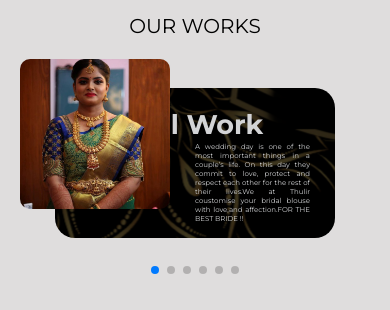
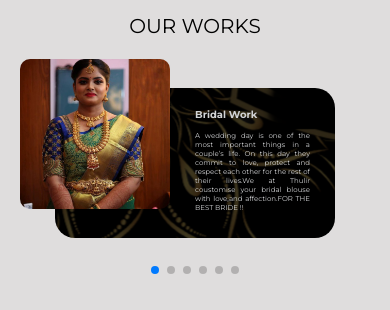
Before and after one commit to Kvn22xx/Thulir, a PHP site: page / in a window 390 px wide. Shown: the part 759-1069 px from the top of the page. Run offline with PHP 8.4, Linux system fonts and the light colour scheme; some libraries are stand-ins or nearby versions.

Commit message:
text-responsive

```diff
--- a/styles.css
+++ b/styles.css
@@ -166,7 +166,7 @@ html,body{
 }
 .user-text h2{
     text-align: left;
-    padding-left: 20px;
+    padding-left: 30px;
 }
 .user-text
 {
@@ -671,6 +671,10 @@ section{
         height: 170px;
         width: 170px;
     }
+    .user-text h2{
+        font-size: 18px;
+        padding-left: 5px;
+    }
 }
 @media screen and (min-width:550px) and (max-width: 680px)
 {
@@ -694,6 +698,10 @@ section{
         height: 200px;
         width: 200px;
     }
+    .user-text h2{
+        font-size: 20px;
+        padding-left: 10px;
+    }
 }
 @media screen and (min-width: 681px) and (max-width: 820px)
 {
@@ -705,12 +713,16 @@ section{
         font-size: 12px;
         line-height: 22px;
         padding-right: 200px;
-        padding-left: 10px;
+        padding-left: 20px;
     }
     .user-img img{
         margin-right: 440px;
         height: 220px;
         width: 220px;
+    }
+    .user-text h2{
+        font-size: 18px;
+        padding-left: 20px;
     }
 }
 @media screen and (min-width: 821px) and (max-width: 975px)
@@ -730,6 +742,10 @@ section{
         height: 300px;
         width: 300px;
     }
+    .user-text h2{
+        font-size: 20px;
+        padding-left: 40px;
+    }
 }
 @media screen and (min-width: 976px) and (max-width: 1127px)
 {
@@ -750,6 +766,10 @@ section{
         height: 350px;
         width: 350px;
     }
+    .user-text h2{
+        font-size: 20px;
+        padding-left: 40px;
+    }
 }
 @media screen and (min-width: 1128px) and (max-width: 1280px)
 {
@@ -770,12 +790,16 @@ section{
 }
 @media screen and (max-width:420px)
 {
+    .user-text h2{
+        font-size: 10px;
+        padding-left: 120px;
+    }
     .user-text{
         width: 280px;
         height: 150px;
     }
     .user-text p{
-        padding-top: 1px;
+        padding-top: 10px;
         font-size: 7px;
         line-height: 9px;
         padding-right: 5px;
```
